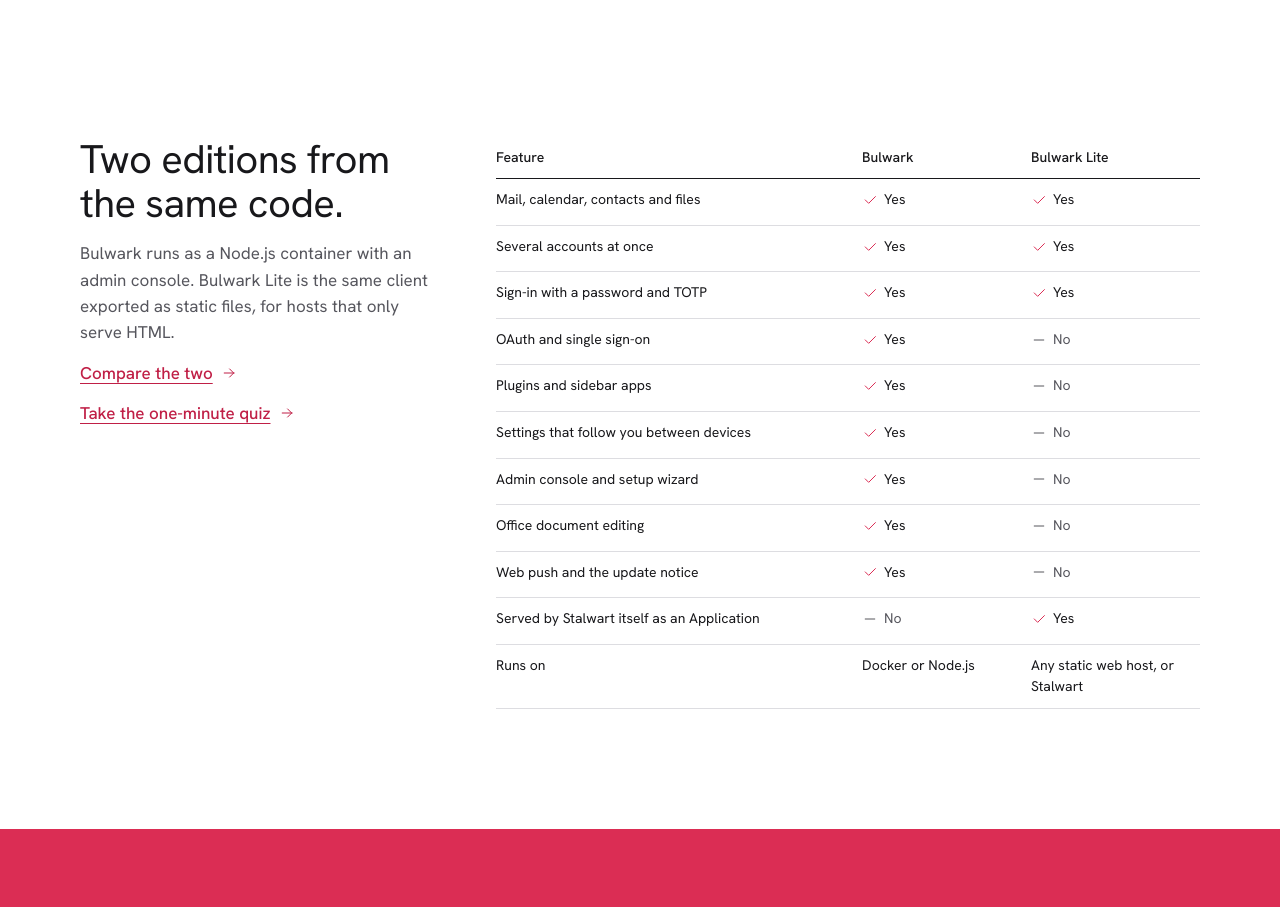
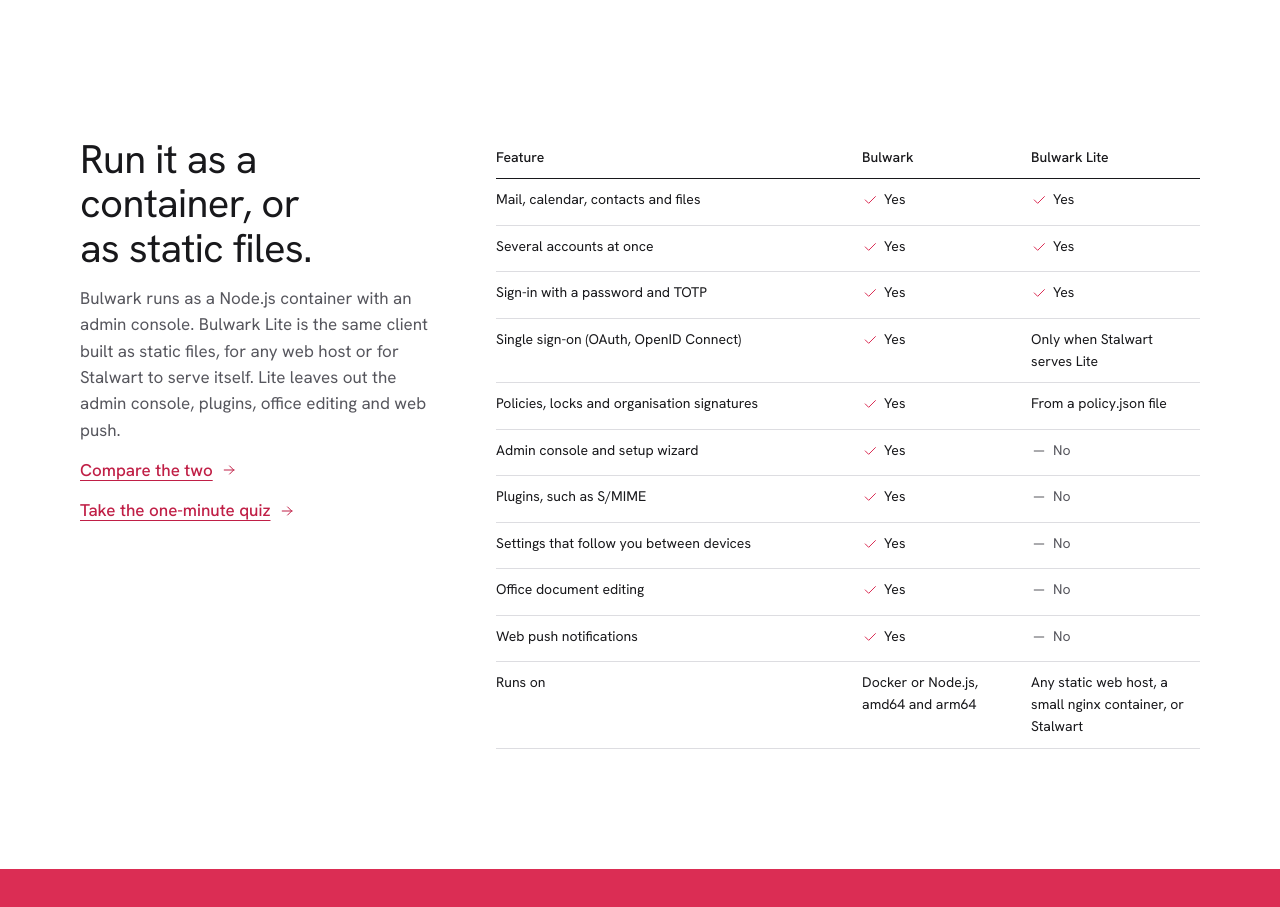
Before and after one commit to bulwarkmail/website, a Next.js app: page / in a window 1280 px wide. Shown: the part 4720-5627 px from the top of the page. Built offline with nearby package versions, Linux system fonts and the light colour scheme; no server answers.

Commit message:
feat: compare the two ways to run bulwark in one table

```diff
--- a/src/app/page.tsx
+++ b/src/app/page.tsx
@@ -287,23 +287,24 @@ function FeatureRow({ heading, text, link, shot, flip }: FeatureRowProps) {
 }
 
 // -----------------------------------------------------------------------------
-// SECTION: Editions
+// SECTION: Two ways to run it
 // -----------------------------------------------------------------------------
 
-// Verified against scripts/lite/lib.mjs and the IS_LITE gates in the webmail
-// checkout. If a row here can't be traced to one of those, take it out.
+// Verified against scripts/lite/lib.mjs, lib/auth/lite-oauth.ts and the IS_LITE
+// gates in the webmail checkout (1.19.1). If a row here can't be traced to one
+// of those, take it out.
 const EDITION_ROWS: [string, boolean | string, boolean | string][] = [
   ["Mail, calendar, contacts and files", true, true],
   ["Several accounts at once", true, true],
   ["Sign-in with a password and TOTP", true, true],
-  ["OAuth and single sign-on", true, false],
-  ["Plugins and sidebar apps", true, false],
+  ["Single sign-on (OAuth, OpenID Connect)", true, "Only when Stalwart serves Lite"],
+  ["Policies, locks and organisation signatures", true, "From a policy.json file"],
+  ["Admin console and setup wizard", true, false],
+  ["Plugins, such as S/MIME", true, false],
   ["Settings that follow you between devices", true, false],
-  ["Admin console and setup wizard", true, false],
   ["Office document editing", true, false],
-  ["Web push and the update notice", true, false],
-  ["Served by Stalwart itself as an Application", false, true],
-  ["Runs on", "Docker or Node.js", "Any static web host, or Stalwart"],
+  ["Web push notifications", true, false],
+  ["Runs on", "Docker or Node.js, amd64 and arm64", "Any static web host, a small nginx container, or Stalwart"],
 ];
 
 function YesNo({ value }: { value: boolean | string }) {
@@ -325,10 +326,11 @@ function EditionsSection() {
       <div className="bw-w">
         <div className="bw-split bw-split-4-8">
           <div className="bw-head">
-            <h2 className="bw-h2">Two editions from the same code.</h2>
+            <h2 className="bw-h2">Run it as a container, or as static files.</h2>
             <p>
-              Bulwark runs as a Node.js container with an admin console. Bulwark Lite is the same client exported as
-              static files, for hosts that only serve HTML.
+              Bulwark runs as a Node.js container with an admin console. Bulwark Lite is the same client built as
+              static files, for any web host or for Stalwart to serve itself. Lite leaves out the admin console,
+              plugins, office editing and web push.
             </p>
             <Link href="/docs/getting-started/editions" className="bw-tlink">
               Compare the two <ArrowRight size={16} {...ICON} />
```
